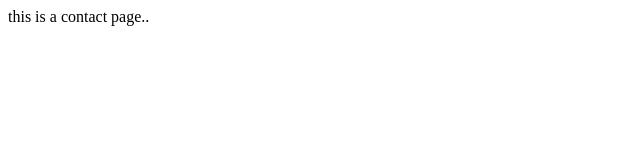
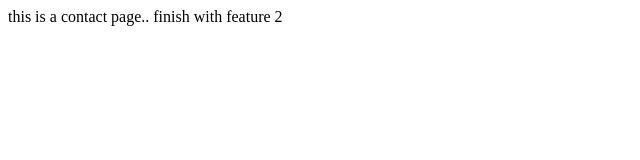
Before and after one commit to ayatb/ayatWebSite, a plain HTML site: page WebContent/Contacts.html in a window 1280 px wide. Shown: the whole page, without its empty margins (0-640 px from the left). Drawn offline with Linux system fonts and the light colour scheme.

Commit message:
i finish with feature 2

```diff
--- a/WebContent/Contacts.html
+++ b/WebContent/Contacts.html
@@ -6,5 +6,6 @@
 </head>
 <body>
 this is a contact page..
+finish with feature 2
 </body>
 </html>
```
